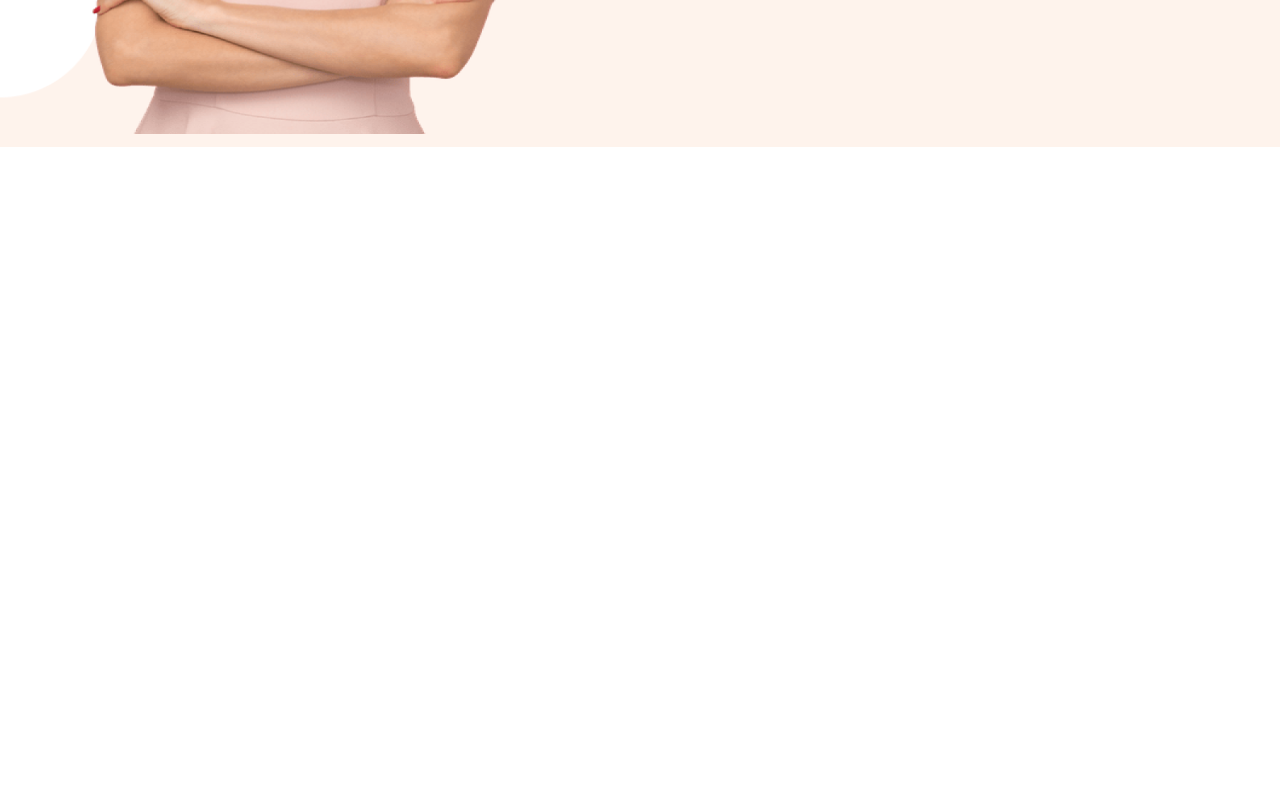
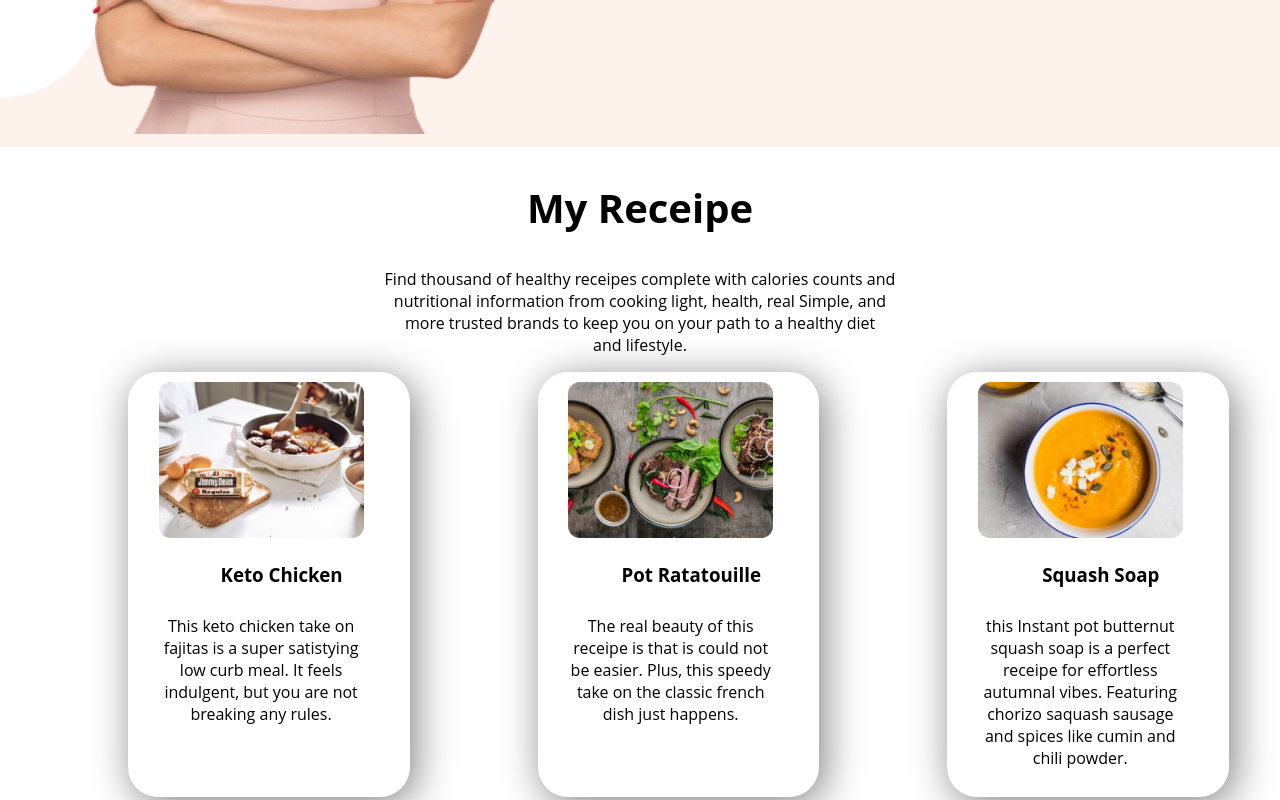
Before and after one commit to Shaik-Chapal/Food-Network, a plain HTML site: page index.html in a window 1280 px wide. Shown: the part 1093-1893 px from the top of the page. Before the commit the page ends 1860 px from the top, so only its background shows below. Drawn offline with Linux system fonts and the light colour scheme.

Commit message:
curd item

```diff
--- a/index.html
+++ b/index.html
@@ -31,8 +31,27 @@
         </div>
 
     </section>
-    <section>
+    <section class="my-receipe">
+        <h2>My Receipe</h2>
+        <p>Find thousand of healthy receipes complete with calories counts and <br> nutritional information from cooking light, health, real Simple, and <br> more trusted brands to keep you on your path to a healthy diet <br> and lifestyle.</p>
+        <div class="box-container">
+                <img class="image-container" src="images/Food/Project Cover1.jpg" alt="">
 
+                <h3>Keto Chicken</h3>
+                <p class="text-container">This keto chicken take on fajitas is a super satistying low curb meal. It feels indulgent, but you are not breaking any rules.</p>
+        </div>
+        <div class="box-container">
+            <img class="image-container" src="images/Food/Project Cover2.jpg" alt="">
+
+            <h3>Pot Ratatouille</h3>
+            <p class="text-container">The real beauty of this receipe is that is could not be easier. Plus, this speedy take on the classic french dish just happens.</p>
+    </div>
+    <div class="box-container">
+        <img class="image-container" src="images/Food/Project Cover3.png" alt="">
+
+        <h3>Squash Soap</h3>
+        <p class="text-container">this Instant pot butternut squash soap is a perfect receipe for effortless autumnal vibes. Featuring chorizo saquash sausage and spices like cumin and chili powder.</p>
+</div>
     </section>
 </body>
 </html>
--- a/style.css
+++ b/style.css
@@ -46,3 +46,33 @@ h2{
     background-size: cover;
     background-repeat: no-repeat;
 }
+.my-receipe p, h2{
+    text-align: center;
+}
+
+.my-receipe div{
+        box-shadow: 5px 7px 40px gray;
+        height: 100%;
+        border-radius: 30px;
+}
+
+.my-receipe div{
+    box-shadow: 5px 7px 40px gray;
+    height: 85%;
+    border-radius: 30px;
+ }
+ .box-container{
+    width:20%;
+    float: left;
+    margin-left: 10%;
+    padding-left: 2%;
+ }
+ .image-container, .text-container{
+    width: 80%;
+    padding-left: 2%;
+    padding-right: 2%;
+    padding-top: 10px;
+ }
+ .box-container h3{
+    text-align: center;
+}
```
